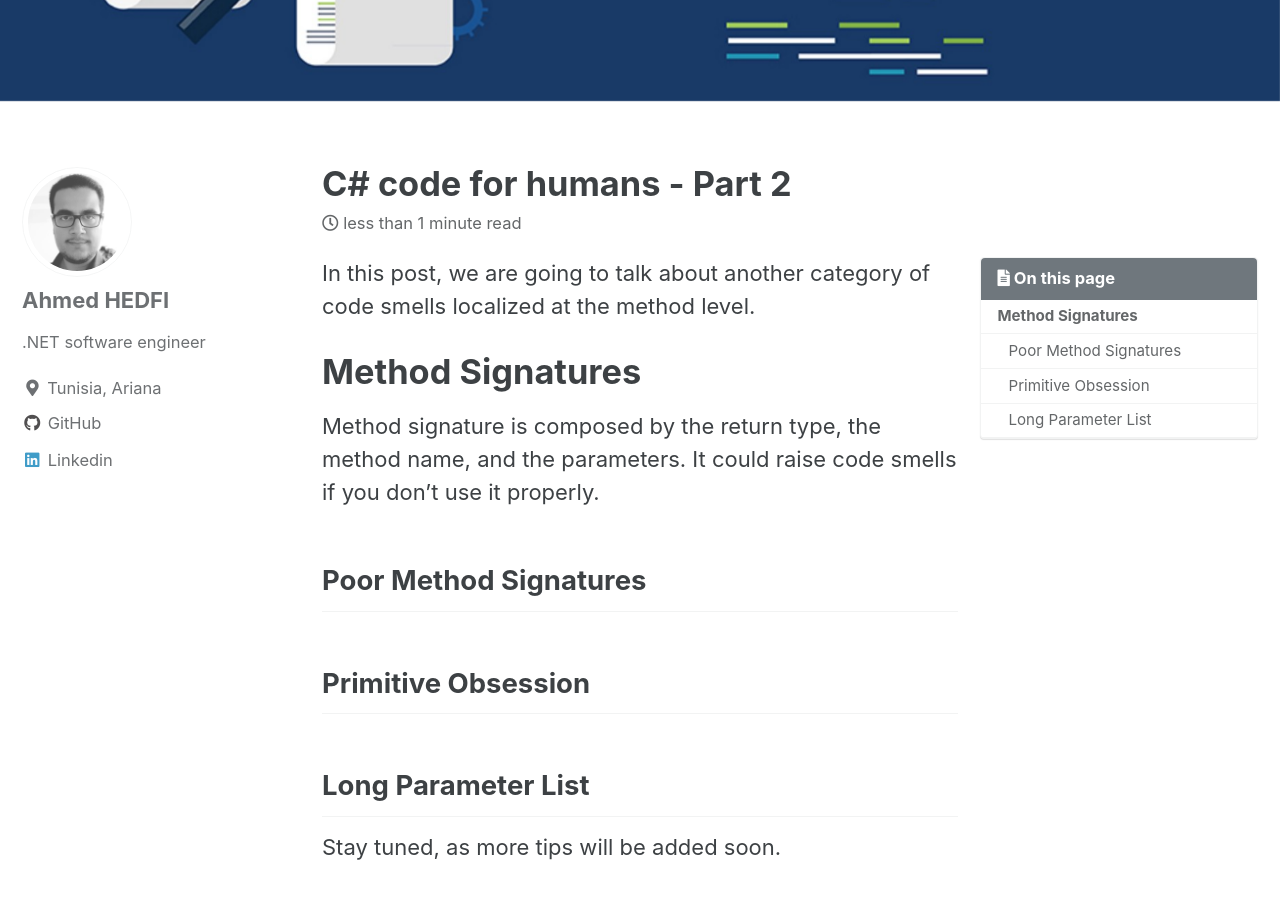
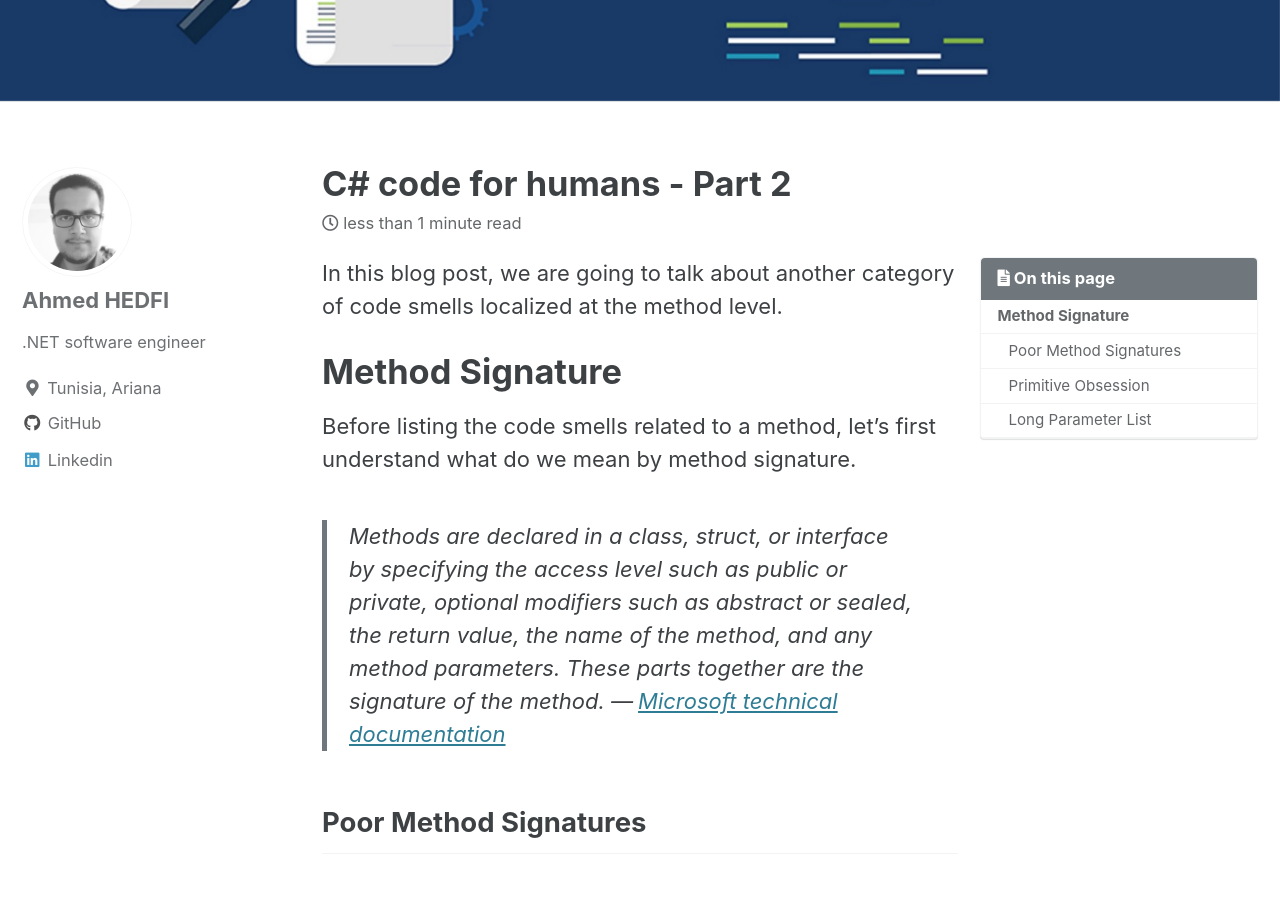
Before and after one commit to ahedfi/ahedfi.github.io, a Jekyll site: the page built from _posts/2020-08-11-csharp-code-for-humans-part-2.md, in a window 1280 px wide and 900 px high, scrolled down 381 px. Built offline with Jekyll 4.4.1, drawn with Linux system fonts in a browser that asks for light colours; cached includes are drawn as plain includes; comment, search, counter and statistics services are not loaded.

Commit message:
Make a definition to a  method signature

```diff
--- a/_posts/2020-08-11-csharp-code-for-humans-part-2.md
+++ b/_posts/2020-08-11-csharp-code-for-humans-part-2.md
@@ -12,11 +12,14 @@ tags:
   - C#
 ---
 
-In this post, we are going to talk about another category of code smells localized at the method level.
+In this blog post, we are going to talk about another category of code smells localized at the method level.
 
-# Method Signatures
+# Method Signature
 
-Method signature is composed by the return type, the method name, and the parameters. It could raise code smells if you don't use it properly.
+Before listing the code smells related to a method, let's first understand what do we mean by method signature.
+
+> Methods are declared in a class, struct, or interface by specifying the access level such as public or private, optional modifiers such as abstract or sealed, the return value, the name of the method, and any method parameters. These parts together are the signature of the method.
+> <cite><a href="https://docs.microsoft.com/en-us/dotnet/csharp/programming-guide/classes-and-structs/methods">Microsoft technical documentation</a></cite>
 
 ## Poor Method Signatures
 
```
